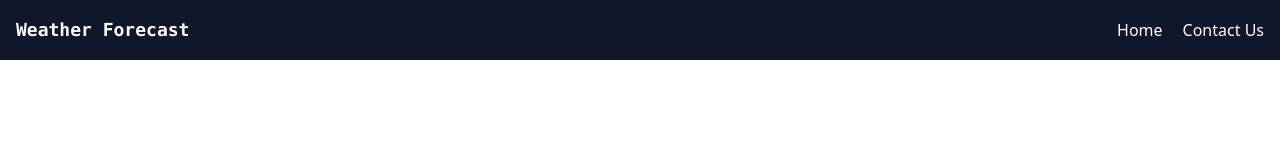
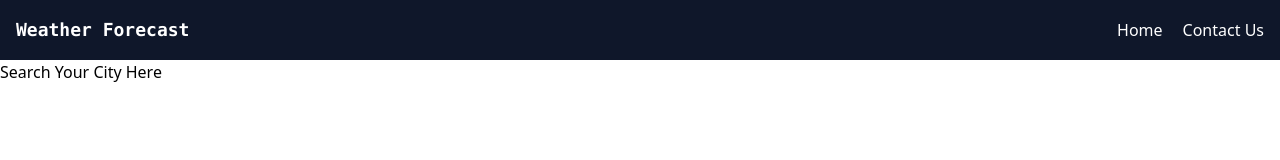
Before and after one commit to aadarshraj02/Weather-Forecast-Tailwind, a website: page src/index.html in a window 1280 px wide. Drawn offline with Linux system fonts and the light colour scheme.

Commit message:
added a h1 to display as header

```diff
--- a/src/index.html
+++ b/src/index.html
@@ -19,7 +19,9 @@
         </ul>
       </div>
     </header>
-    <main></main>
+    <main>
+      <h1>Search Your City Here</h1>
+    </main>
     <footer></footer>
   </body>
 </html>
```
